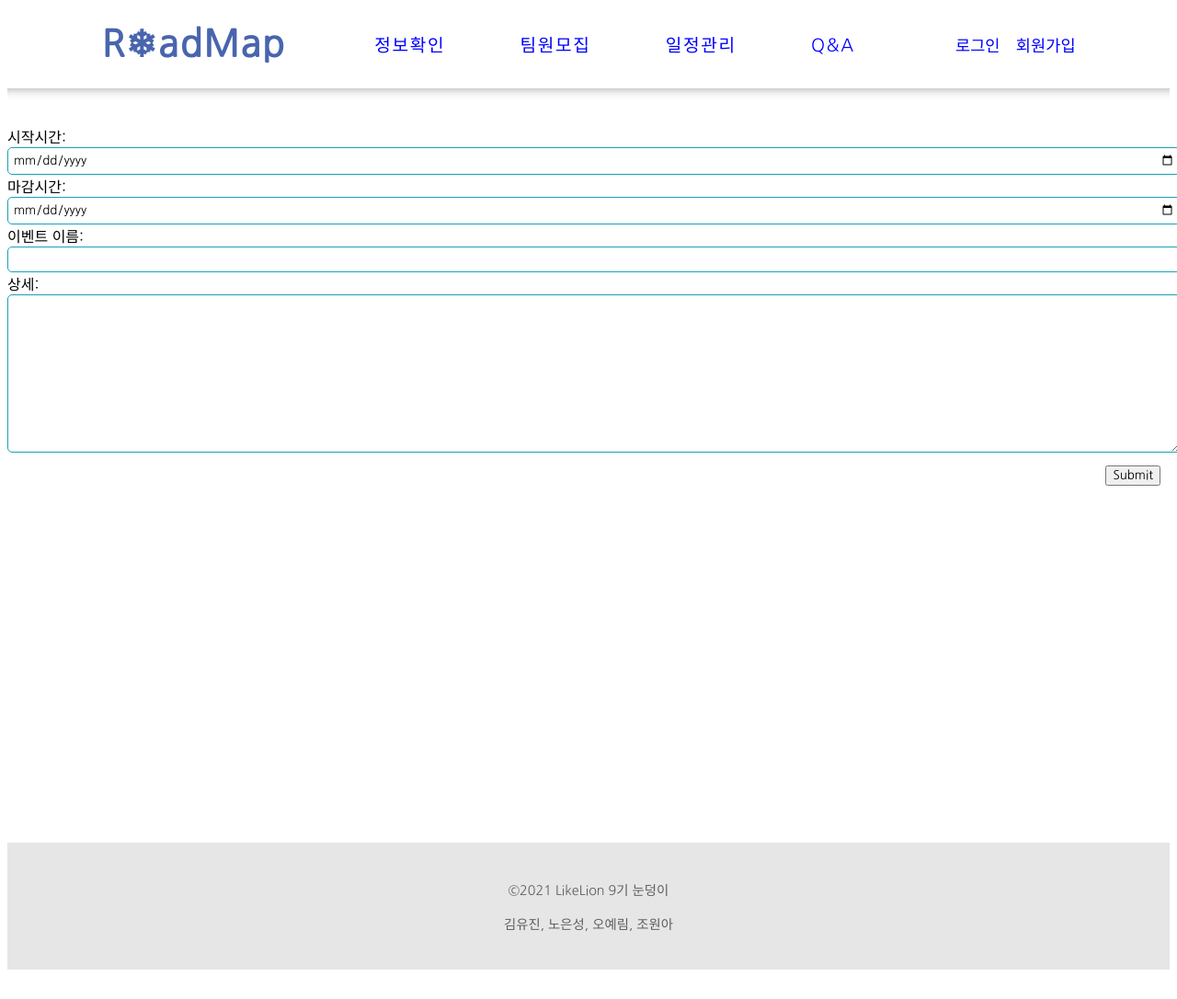
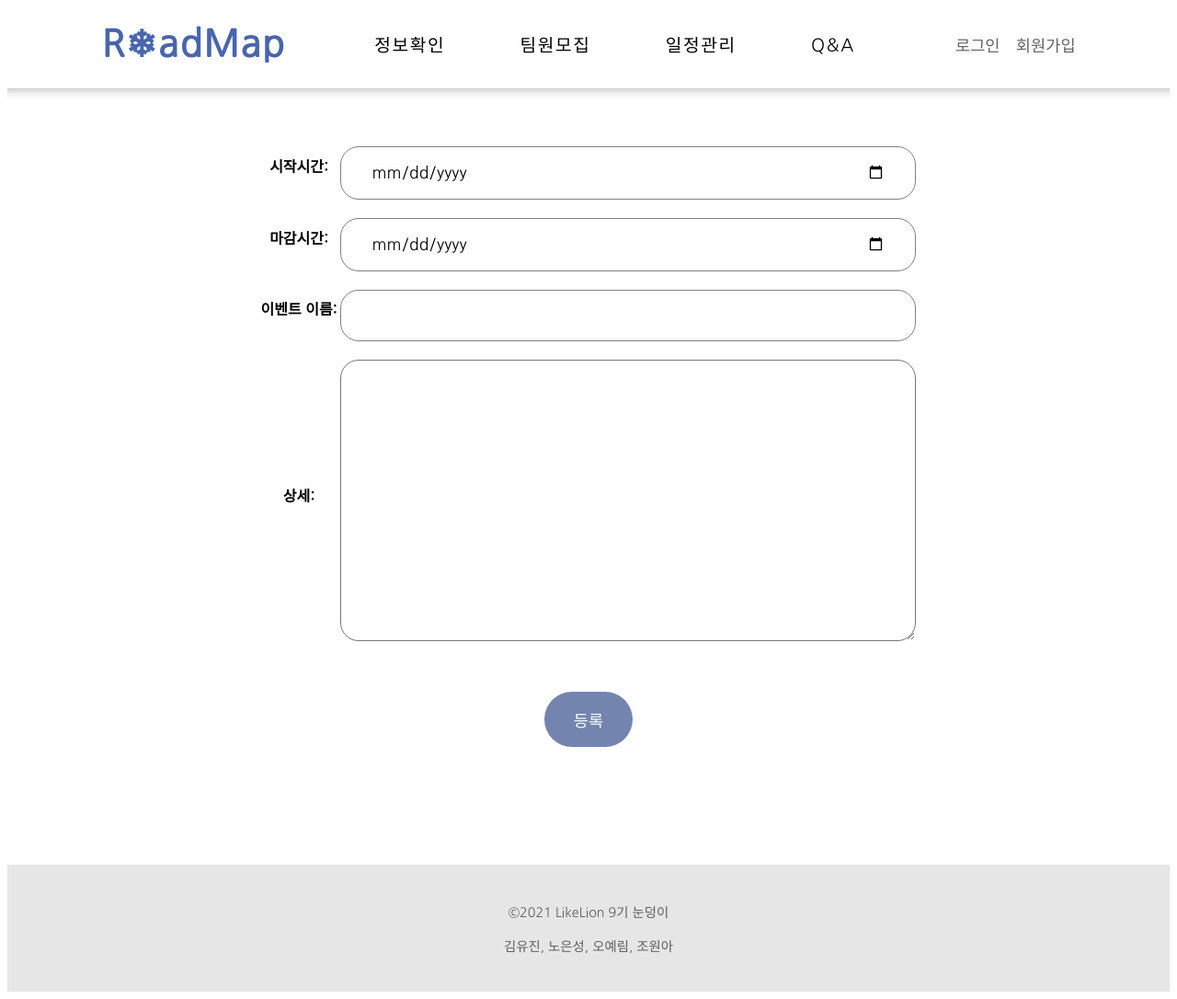
Before and after one commit to LikeLion-snowball/RoadMap, a Django app: page /cal/event/new/ in a window 1280 px wide. Shown: the whole page at 92% size. Before the commit the page ends 1054 px from the top, so only its background shows below. Run offline with Django 3.2, Linux system fonts and the light colour scheme; some libraries are stand-ins or nearby versions.

Commit message:
일정관리 일정추가 css 수정

```diff
--- a/cal/templates/input.html
+++ b/cal/templates/input.html
@@ -4,146 +4,77 @@
 
 <head>
     <style>
-        .calPage {
+        .calinputPage {
             text-align: center;
             min-height: 100vh;
         }
 
-        .calPage h1 {
+        .calinputPage h1 {
             font-size: 2.3rem;
             color: rgb(72, 101, 173);
             line-height: 4rem;
             letter-spacing: 0.2rem;
         }
-        .container {
-            min-height: 100vh;
-        }
 
-        @font-face {
+        /* @font-face {
             font-family: 'BMHANNAPro';
             src: url('https://cdn.jsdelivr.net/gh/projectnoonnu/noonfonts_seven@1.0/BMHANNAPro.woff') format('woff');
             font-weight: normal;
             font-style: normal;
+        } */
+
+        .write table {
+            margin: 2rem auto;
         }
-
-        .calendar {
-            width: 70vw;
-            font-size: 1rem;
-            margin: auto;
-            background: #fff;
-            border-radius: 0 0 1em 1em;
-            -webkit-box-shadow: 1px 1px 1px 1px rgba(0, 0, 0, .2), 10px 10px 10px 10px #fff;
-            box-shadow: 1px 1px 1px 1px rgba(0, 0, 0, .2), 10px 10px 10px 10px #fff;
-            color: #555;
-            text-align: center;
-            min-height: 100vh;
+        .write input {
+            font-size: 1.1rem;
+            padding: 1rem 2rem;
+            margin-top: 1rem;
+            border: 1px solid gray;
+            border-radius: 20px;
+            width: 35rem;
         }
-
-        .month {
-            font-size: 1rem;
+        .write textarea {
+            font-size: 1.1rem;
+            padding: 2rem;
+            width: 35rem;
+            height: 15rem;
+            margin-top: 1rem;
+            border-radius: 20px;
         }
-
-        .date {
-            font-size: 1rem;
+        .write input:focus {
+            outline: none;
         }
-
-        .calendar .month {
-            color: #222222;
-            font-weight: 800;
+        .write textarea:focus {
+            outline: none;
         }
-
-        .calendar th {
-            padding: 2vw;
-            text-align: center;
-            font-size: 1.5rem;
+        .write input[type="submit"] {
+            margin-top: 1rem;
+            padding: 1.1rem 1.5rem;
+            width: 6rem;
+            color: white;
+            font-weight: 500;
+            background-color: rgb(115, 132, 175);
+            border-radius: 30px;
+            border: none;
         }
-
-        .calendar tr {
-            color: #e66b6b;
-            font-weight: 700;
-            text-transform: uppercase;
-        }
-
-        .calendar td {
-            width: 1rem;
-            height: 4.5em;
-            padding: .25em .25em;
-            transition: background .5s;
-        }
-
-
-        .calendar td:hover {
-            background: #cacaca;
-            color: #fff;
-        }
-
-        .event_line {
-            height: 100%;
-            padding: 0;
-            list-style: none;
-            margin: 0;
-        }
-
-        a {
-            transition: color .2s;
-        }
-
-        span {
-            color: black;
-        }
-
-        a:link {
-            color: blue;
-            text-decoration: none;
-        }
-
-        a:visited {
-            color: blue;
-            text-decoration: none;
-        }
-
-        a:hover {
-            color: red;
-            text-decoration: none;
-        }
-
-        .left {
-            float: left;
-            margin: 10px;
-        }
-
-        .right {
-            float: right;
-            margin: 10px;
-        }
-
-        .form {
-            margin: auto;
-        }
-
-        .form input,
-        .form select,
-        .form textarea {
-            border-radius: 5px;
-            border: 1px solid #17a2b8;
-            outline: none;
-            background: none;
-            padding: 5px;
-            width: 100%;
+        .write input[type="submit"]:hover {
+            cursor: pointer;
         }
     </style>
 </head>
 
 <body>
-    <div class="container">
-        <br>
-        <form method="POST">
-            {% csrf_token %}
-            <div class="form form-table">
-                {{ form }}
-                <button type="submit" class="btn btn-info right"> Submit </button>
-            </div>
-        </form>
+    <div class="calinputPage">
+        <div class="write">
+            <form method="POST">
+              {% csrf_token %}
+              <table>
+              {{form.as_table}}
+              </table>
+              <input type="submit" value="등록">
+            </form>
+        </div>
     </div>
 </body>
 
```
Also changed, not shown: qna/templates/create.html (+6 -1 lines).
